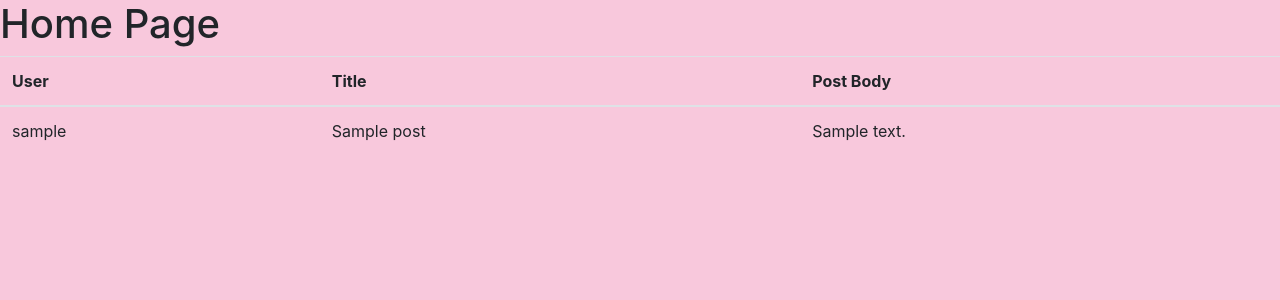
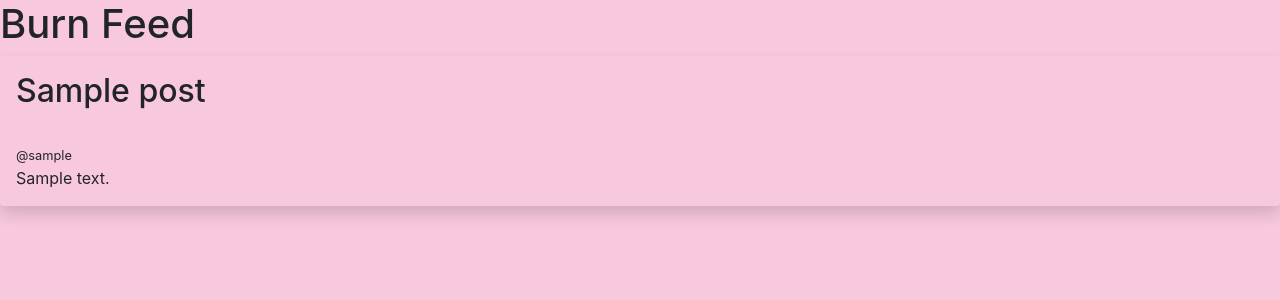
Before and after one commit to ptdeegan/burn-book-online, a Flask app: template templates/index.html in a window 1280 px wide. Shown: the part 66-366 px from the top of the page. Run offline with Flask 3, Linux system fonts and the light colour scheme; the template is opened without the code that fills it: values that come from a table or form of the project are taken from there, others are empty; tables that the repository leaves empty hold one stand-in row (values such as "Sample post").

Commit message:
changes to feed, not done

```diff
--- a/templates/index.html
+++ b/templates/index.html
@@ -1,8 +1,8 @@
 {% extends '_layout.html' %}
 
 {% block body %}
-<h1>Home Page</h1>
-<table class="table">
+<h1>Burn Feed</h1>
+<!-- <table class="table">
     <thead>
         <tr>
             <th>User</th>
@@ -19,5 +19,15 @@
         </tr>
         {% endfor %}
     </tbody>
-</table>
+</table> -->
+{% for post in posts %}
+
+<div class="shadow p-3 mb-5 bg-body rounded">
+    <h2>{{ post.post_title }}</h2><br/>
+    <small>@{{ post.users.username }}</small><br/>
+    {{ post.post_body }}<br/>
+
+</div>
+
+{% endfor %}
 {% endblock %}
```
Also changed, not shown: requirements.txt (+2 -5 lines), app.py (line endings or trailing spaces).
